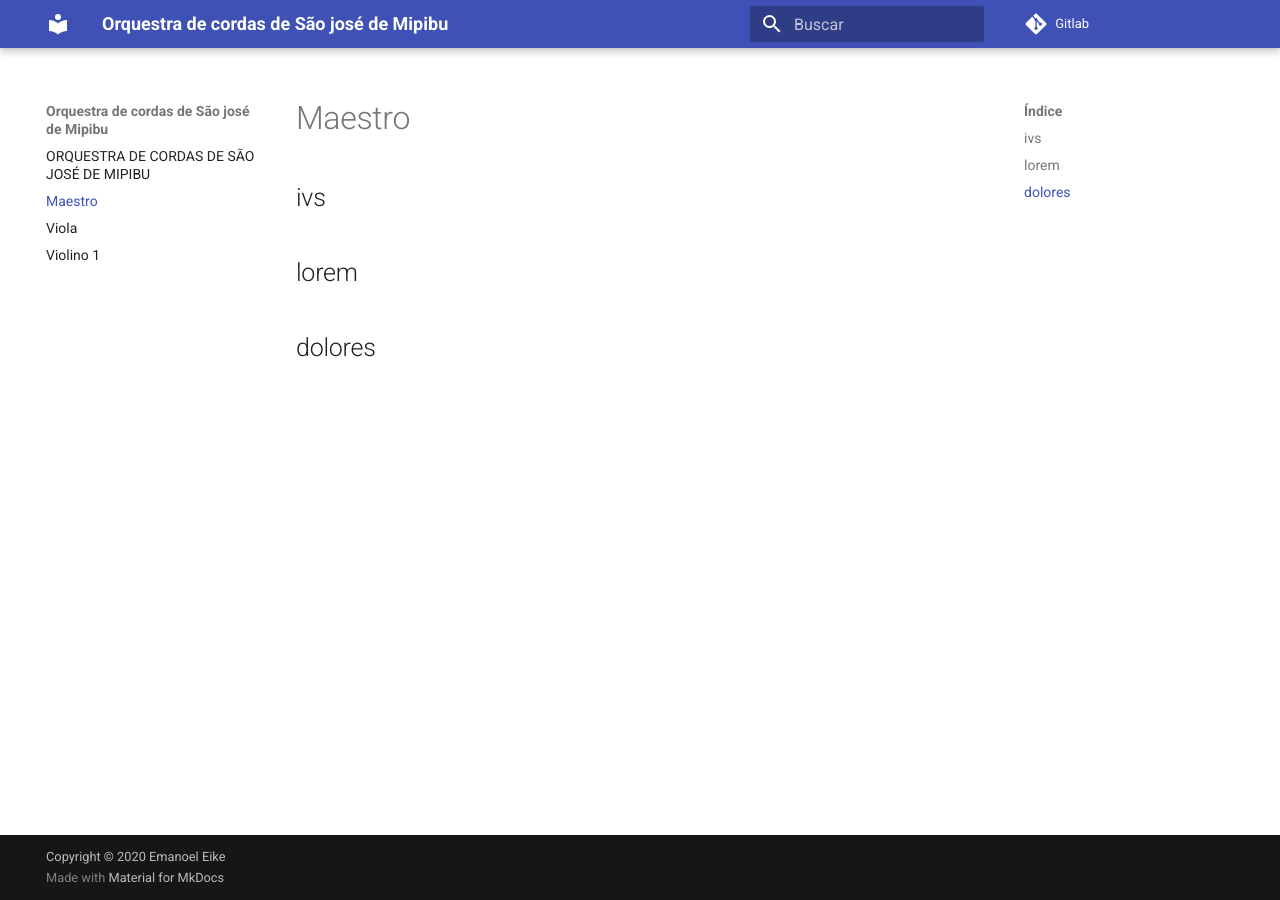
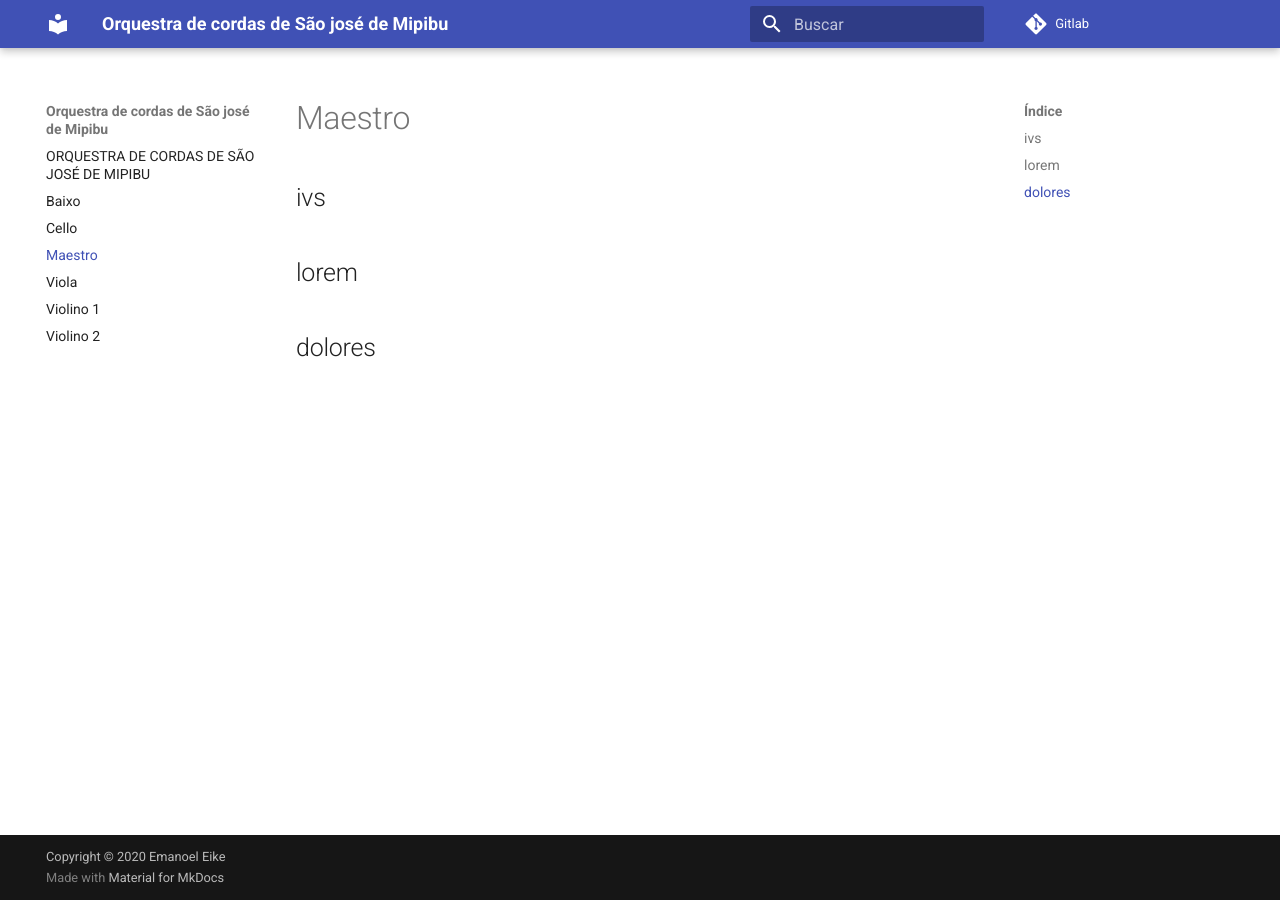
Before and after one commit to Emanoe-Eiky/orqt, an MkDocs documentation site: the page built from docs/maestro.md, in a window 1280 px wide. Built offline with MkDocs 1.6.1 and Material for MkDocs 9.7.7, drawn with Linux system fonts in a browser that asks for light colours.

Commit message:
Adicionando novas pastas

```diff
--- /dev/null
+++ b/docs/baixo.md
@@ -0,0 +1 @@
+# Baixo
--- /dev/null
+++ b/docs/cello.md
@@ -0,0 +1 @@
+# Cello
--- a/docs/maestro.md
+++ b/docs/maestro.md
@@ -2,3 +2,4 @@
 ## ivs
 ## lorem
 ## dolores
+![]()
--- /dev/null
+++ b/docs/violino2.md
@@ -0,0 +1 @@
+# Violino 2
```
Also changed, not shown: 2 other files.
